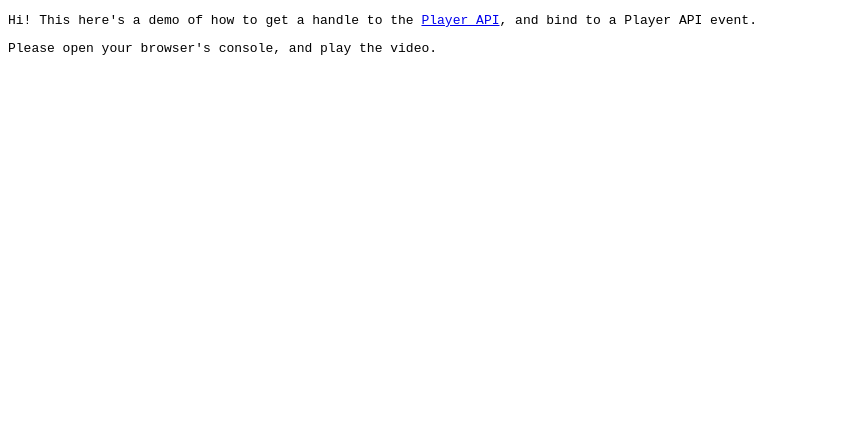
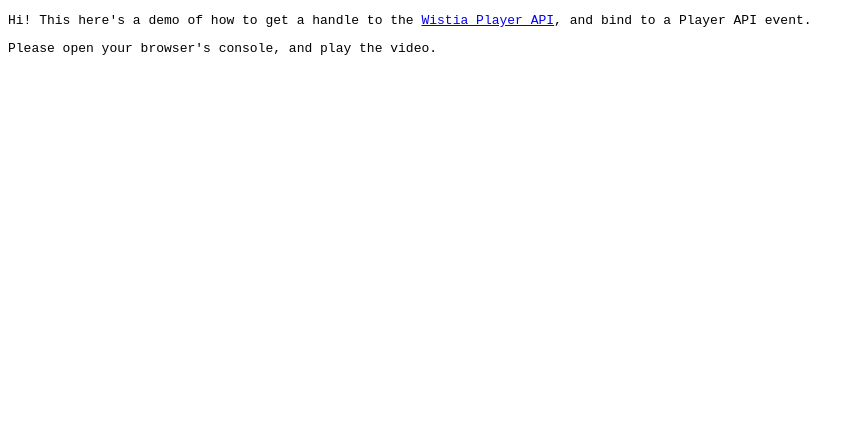
Before and after one commit to dmatt/disqus-zetahub-webhook, a website: page views/index.html in a window 1280 px wide. Shown: the whole page, without its empty margins (0-854 px from the left). Drawn offline with nearby package versions, Linux system fonts and the light colour scheme; a script that the page names is missing.

Commit message:
Checkpoint

```diff
--- a/server.js
+++ b/server.js
@@ -1,5 +1,5 @@
 // This is just pared-down Glitch project boilerplate.
-// You probably don't need to modify this for a simple Wistia embedding demo page.
+// You probably don't need to modify this for a simple Wistia support demo page.
 
 
 // server.js
--- a/views/index.html
+++ b/views/index.html
@@ -11,24 +11,26 @@
   </head>
   <body>
 
+
+
     <!-- Note about what to do, or look at, on the live demo page -->
-
     <p>
-      Hi! This here's a demo of how to get a handle to the <a href="https://wistia.com/doc/player-api">Player API</a>, and bind to a Player API event.
+      Hi! This here's a demo of how to get a handle to the <a href="https://wistia.com/doc/player-api">Wistia Player API</a>, and bind to a Player API event.
     </p>
     <p>
       Please open your browser's console, and play the video.
     </p>
 
-    <!-- Standard (aka async) embed. Replace this with the embed(s) relevant to your customer's problem. -->
 
+
+    <!-- Standard (aka async) embed. Replace this with the embed(s) or other stuff relevant to your customer's problem. -->
     <script src="https://fast.wistia.com/embed/medias/bnxj98f2qv.jsonp" async></script>
     <script src="https://fast.wistia.com/assets/external/E-v1.js" async></script>
     <div class="wistia_embed wistia_async_bnxj98f2qv" style="height:360px;width:640px">&nbsp;</div>
 
 
+
     <!-- Example Player API example, using _wq to get a handle to that embed 👆 -->
-
     <script>
       window._wq = window._wq || [];
       _wq.push({
@@ -45,10 +47,13 @@
     </script>
 
 
+
     <!-- jQuery, should you need it -->
     <script src="https://code.jquery.com/jquery-2.2.1.min.js"
             integrity="sha256-gvQgAFzTH6trSrAWoH1iPo9Xc96QxSZ3feW6kem+O00="
             crossorigin="anonymous"></script>
+
+
 
     <!-- Other JavaScript you might want to include, if you're not into the whole inline scripts thing -->
     <script src="/client.js"></script>
```
Also changed, not shown: README.md.
